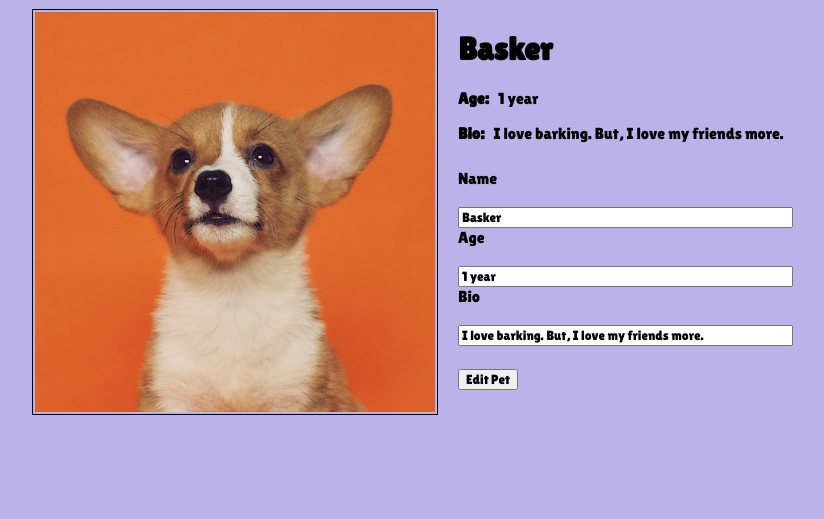
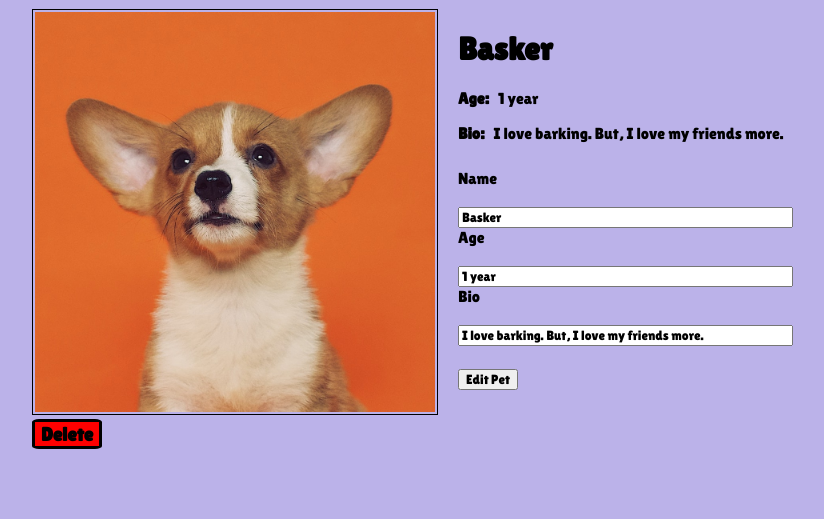
Before and after one commit to juanchicruzz/Paws-Rescue-Center, a Flask app: page /details/3 in a window 1280 px wide. Shown: the part 49-568 px from the top of the page, without its empty margins (31-855 px from the left). Run offline with Flask 2, Linux system fonts and the light colour scheme; data comes from the database, SQL or seed files in the repository; both versions use the stored data as it was after the commit.

Commit message:
Finished

```diff
--- a/app.py
+++ b/app.py
@@ -140,7 +140,17 @@ def details(id):
         petform = petForm(obj=pet)
     return render_template("details.html", pet = pet,petform=petform);
 
+@app.route("/deletepet/<int:id>", methods=['POST'])
+def deletepet(id):
+    pet = Pet.query.get(id)
+    db.session.delete(pet)
 
+    try:
+        db.session.commit()
+    except Exception as e:
+        db.session.rollback()
+
+    return redirect(url_for("home"));
 
 
 
--- a/static/style.css
+++ b/static/style.css
@@ -21,8 +21,8 @@
 }
 #title {
     padding: 10px;
-    color: #464646;
-}
+    color: #F2DE4B;
+    text-shadow: 2px 0 0 rgb(0, 0, 0), -2px 0 0 rgb(0, 0, 0), 0 2px 0 rgb(0, 0, 0), 0 -2px 0 rgb(0, 0, 0), 1px 1px rgb(0, 0, 0), -1px -1px 0 rgb(0, 0, 0), 1px -1px 0 rgb(0, 0, 0), -1px 1px 0 rgb(0, 0, 0);}
 #nav{
     display: flex;
     justify-items:auto;
--- a/templates/details.html
+++ b/templates/details.html
@@ -4,7 +4,13 @@
 
 {%block body%}
     <div id="detail" style="display: flex;padding-top: 30px;">
-        <img id="img-detail" width="400" src="{{url_for('static',filename=pet['id']|string +'.jpg')}}">
+        <div>
+            <img id="img-detail" width="400" src="{{url_for('static',filename=pet['id']|string +'.jpg')}}">
+            <form id="btn-delete" action="{{ url_for('deletepet',id=pet.id) }}" method="POST">
+                <button type="submit" style="background-color: red;border: solid black;border-radius: 10%; font-weight: bolder; font-size: larger;">Delete</button>
+            </form>
+        </div>
+
         <div style="display:flex;flex-direction: column;">
             <div style="padding: 10px; padding-left: 20px; float: left;">
                 <h1 class="title">{{ pet.name }}</h1>
```
Also changed, not shown: PawsRescueCenter.db.
